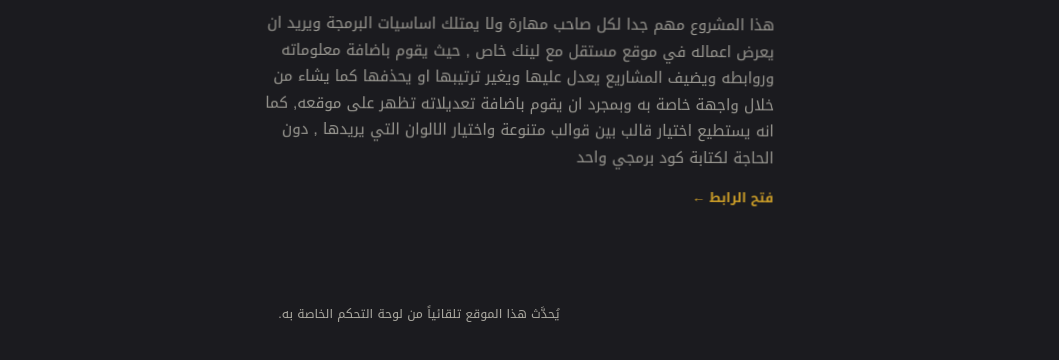
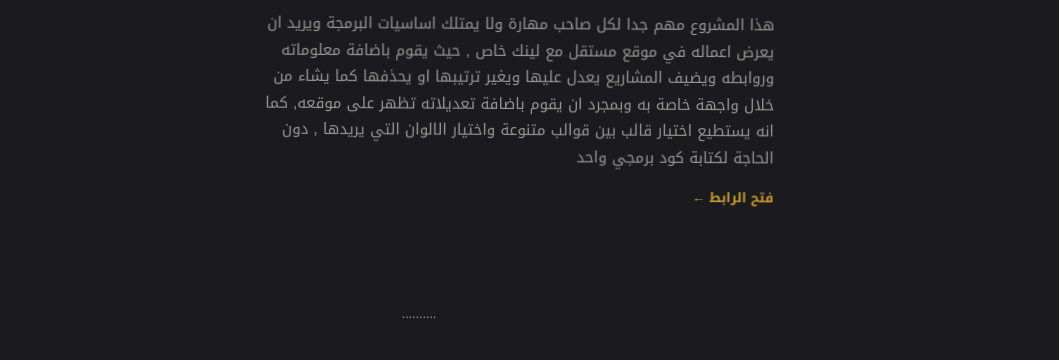
Before and after one commit to Zein-Husein/my-portfolio, a plain HTML site: page index.html in a window 1280 px wide. Shown: the part 1046-1406 px from the top of the page, without its empty margins (221-1280 px from the left). Drawn offline with Linux system fonts and the light colour scheme.

Commit message:
Add files via upload

```diff
--- a/index.html
+++ b/index.html
@@ -3,7 +3,7 @@
 <head>
 <meta charset="UTF-8">
 <meta name="viewport" content="width=device-width, initial-scale=1.0">
-<title>البورتفوليو</title>
+<title>PORTFOLIO</title>
 <link rel="preconnect" href="https://fonts.googleapis.com">
 <link href="https://fonts.googleapis.com/css2?family=Fraunces:opsz,wght@9..144,400;9..144,500;9..144,600;9..144,700&family=Noto+Kufi+Arabic:wght@400;500;600;700&family=IBM+Plex+Sans+Arabic:wght@400;500;600;700&family=Tajawal:wght@400;500;700&display=swap" rel="stylesheet">
 <style>
@@ -437,7 +437,7 @@
     <div class="section-label">المشاريع</div>
     <div class="count" id="project-count"></div>
     <div id="projects"></div>
-    <footer>يُحدَّث هذا الموقع تلقائياً من لوحة التحكم الخاصة به.</footer>
+    <footer>..........</footer>
   </div>
 
   <div id="project-overlay" onclick="closeModalOnBackdrop(event)">
```
